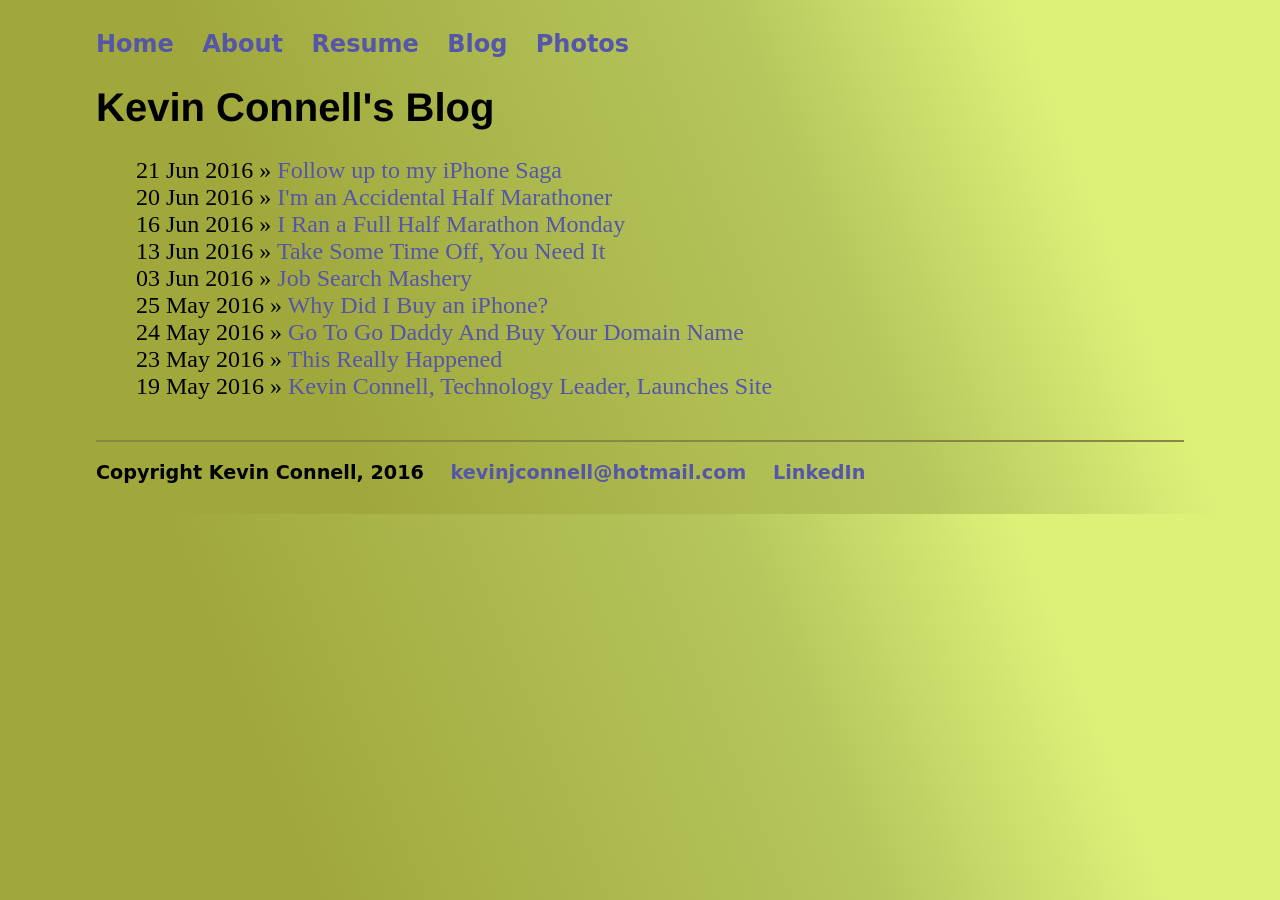
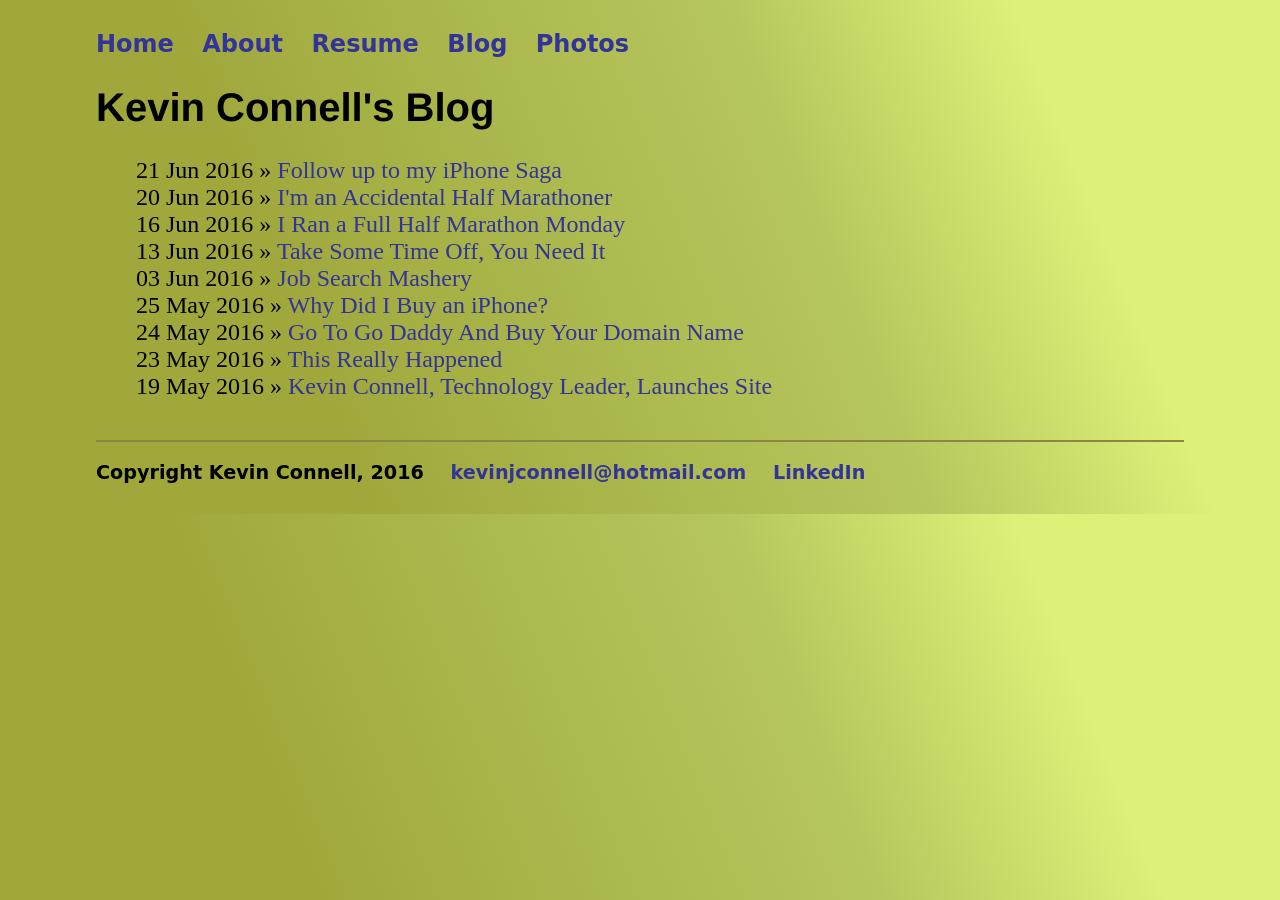
Before and after one commit to mo4dawg/mo4dawg.github.io, a Jekyll site: the page built from blog/index.html, in a window 1280 px wide. Built offline with Jekyll 4.4.1, drawn with Linux system fonts in a browser that asks for light colours.

Commit message:
Update main.css

```diff
--- a/css/main.css
+++ b/css/main.css
@@ -35,7 +35,7 @@ nav ul li, footer ul li {
 }
 a {
     text-decoration: none;
-    color: #55A;
+    color: #339;
 }
 a:hover {
     text-decoration: underline;
```
